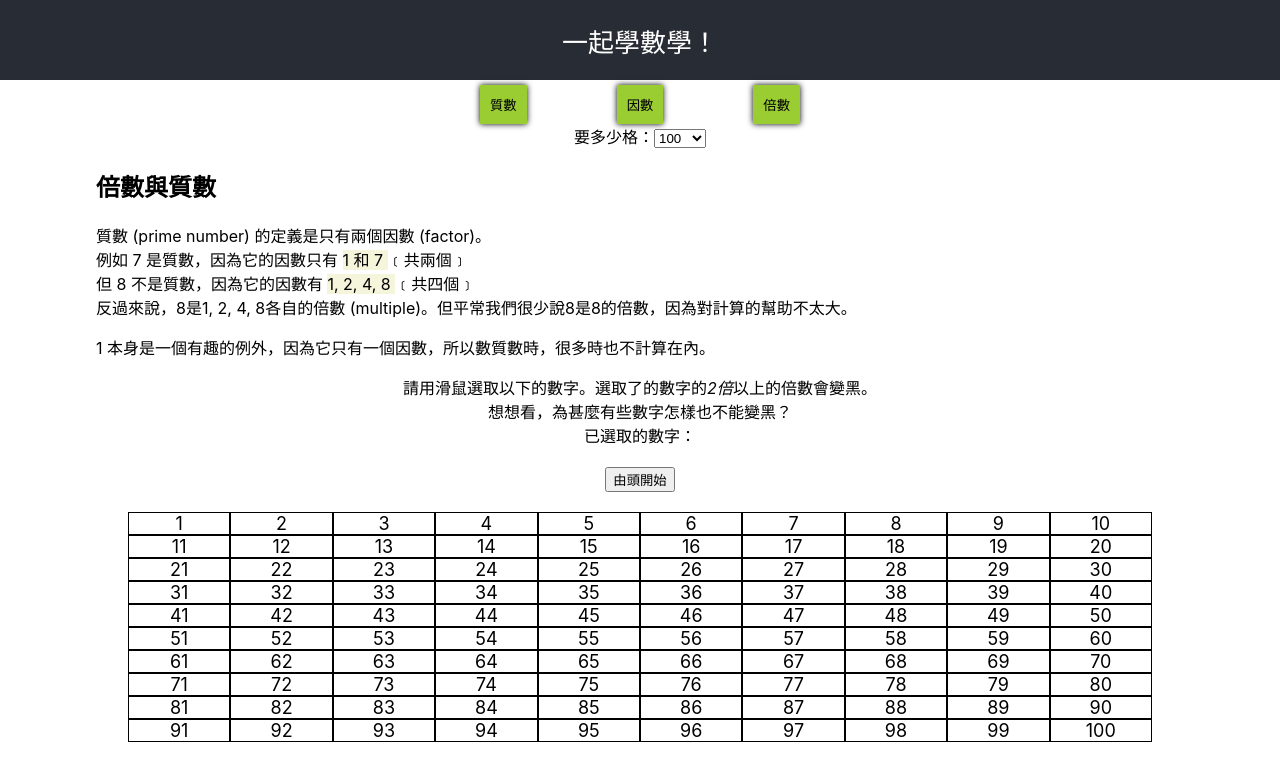
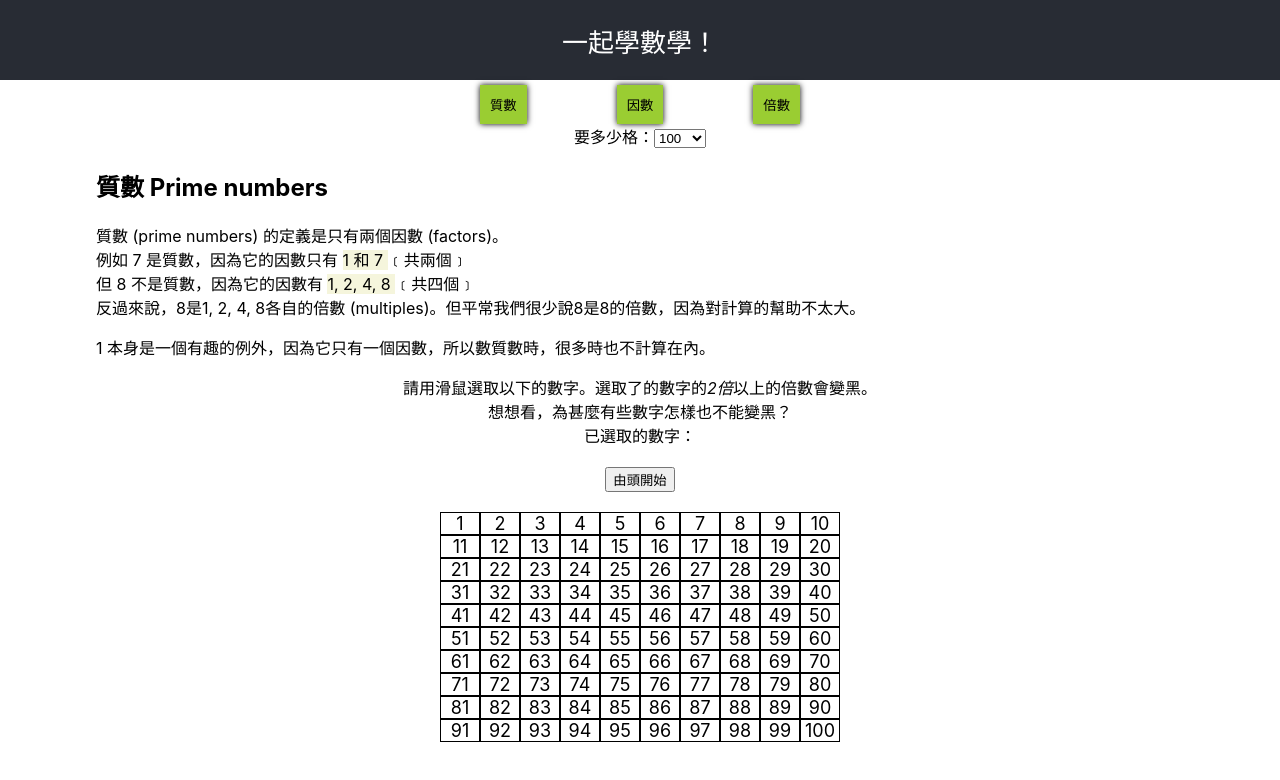
Before and after one commit to michaelcychan/maths-visualised, a React (Create React App) app: page / in a window 1280 px wide. Shown: the top 780 px of the page. Built offline with nearby package versions, Linux system fonts and the light colour scheme.

Commit message:
remove console.log, add english name, refactor css grid to repeat

```diff
--- a/src/App.css
+++ b/src/App.css
@@ -64,11 +64,12 @@
 }
 
 #number-grid-container {
+  justify-content: center;
   margin-left: auto;
   margin-right: auto;
   display: grid;
   max-width: 80%;
-  grid-template-columns: 1fr 1fr 1fr 1fr 1fr 1fr 1fr 1fr 1fr 1fr;
+  grid-template-columns: repeat(10, 40px);
 }
 
 #number-grid-container > div {
--- a/src/App.tsx
+++ b/src/App.tsx
@@ -17,7 +17,6 @@ function App() {
 
   const buttonClicked = (e: MouseEvent<HTMLElement>) => {
     const button = (e.target as HTMLElement).innerHTML;
-    console.log(button)
     if (button === "質數") {
       setShowPage("Prime")
     } else if (button === "因數") {
@@ -43,7 +42,6 @@ function App() {
         ? <FactorsPage />
         : <MultiplePage />
     }
-
     </div>
   );
 }
--- a/src/components/explanationFactor.tsx
+++ b/src/components/explanationFactor.tsx
@@ -1,7 +1,7 @@
 export const ExplanationFactor = () => {
   return (
     <section className="explanation">
-      <h2>因數</h2>
+      <h2>因數 Factors</h2>
       <p>
         因數 (factor) 是指可以整除另一個整數的數字。<br />
         例如，12 的因數包括 1, 2, 3, 4, 6, 12 。大部分的因數都可以配對，例如：<br />
--- a/src/components/explanationMultiple.tsx
+++ b/src/components/explanationMultiple.tsx
@@ -1,12 +1,15 @@
 export const ExplanationMultiple = () => {
   return (
     <section className="explanation">
-      <h2>倍數</h2>
+      <h2>倍數 Multiples</h2>
       <p>
         倍數就是一個數字乘以任何正整數。由於正整數沒有上限，所以任何正整數的倍數都有無限個<br />
         例如，12 的倍數有 12, 24, 36, ...<br />
         我們背的乘數表就是 1 - 12 最起初的倍數。
       </p>
+      <p>
+        有一點可以留意：6 是3 的倍數，所以6的倍數必然是3倍數。實際例子：6, 12, 18…… 是6 的 1, 2 , 3……倍，而是3 的2, 4, 6……倍。
+      </p>
     </section>
   )
 }
--- a/src/components/explanationPrime.tsx
+++ b/src/components/explanationPrime.tsx
@@ -1,12 +1,12 @@
 export const ExplanationPrime = () => {
   return (
     <section className="explanation">
-      <h2>倍數與質數</h2>
+      <h2>質數 Prime numbers</h2>
       <p>
-        質數 (prime number) 的定義是只有兩個因數 (factor)。<br />
+        質數 (prime numbers) 的定義是只有兩個因數 (factors)。<br />
         例如 7 是質數，因為它的因數只有 <span className="frame">1 和 7 </span>﹝共兩個﹞<br />
         但 8 不是質數，因為它的因數有  <span className="frame"> 1, 2, 4, 8 </span>﹝共四個﹞<br />
-        反過來說，8是1, 2, 4, 8各自的倍數 (multiple)。但平常我們很少說8是8的倍數，因為對計算的幫助不太大。
+        反過來說，8是1, 2, 4, 8各自的倍數 (multiples)。但平常我們很少說8是8的倍數，因為對計算的幫助不太大。
       </p>
       <p>
         1 本身是一個有趣的例外，因為它只有一個因數，所以數質數時，很多時也不計算在內。
```
